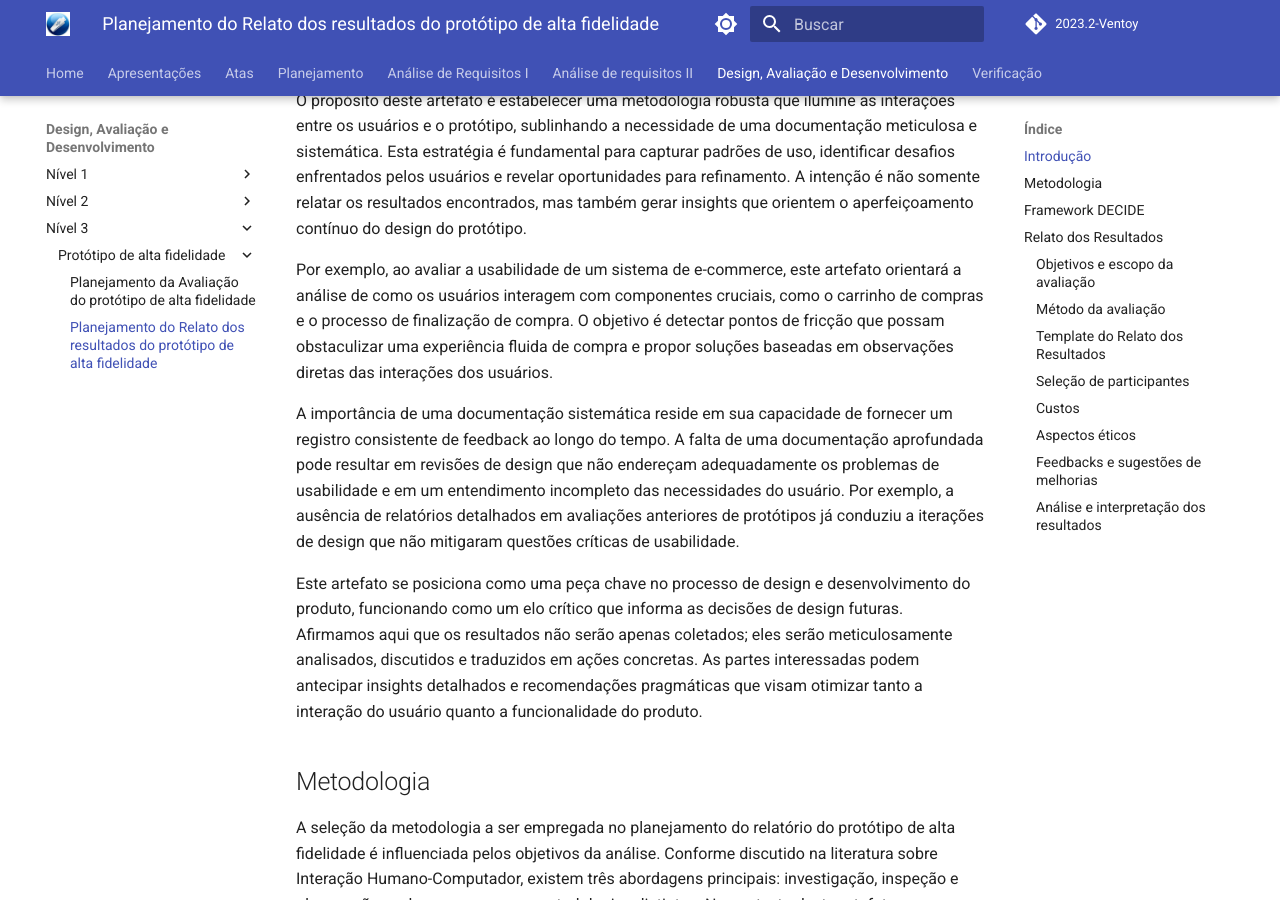
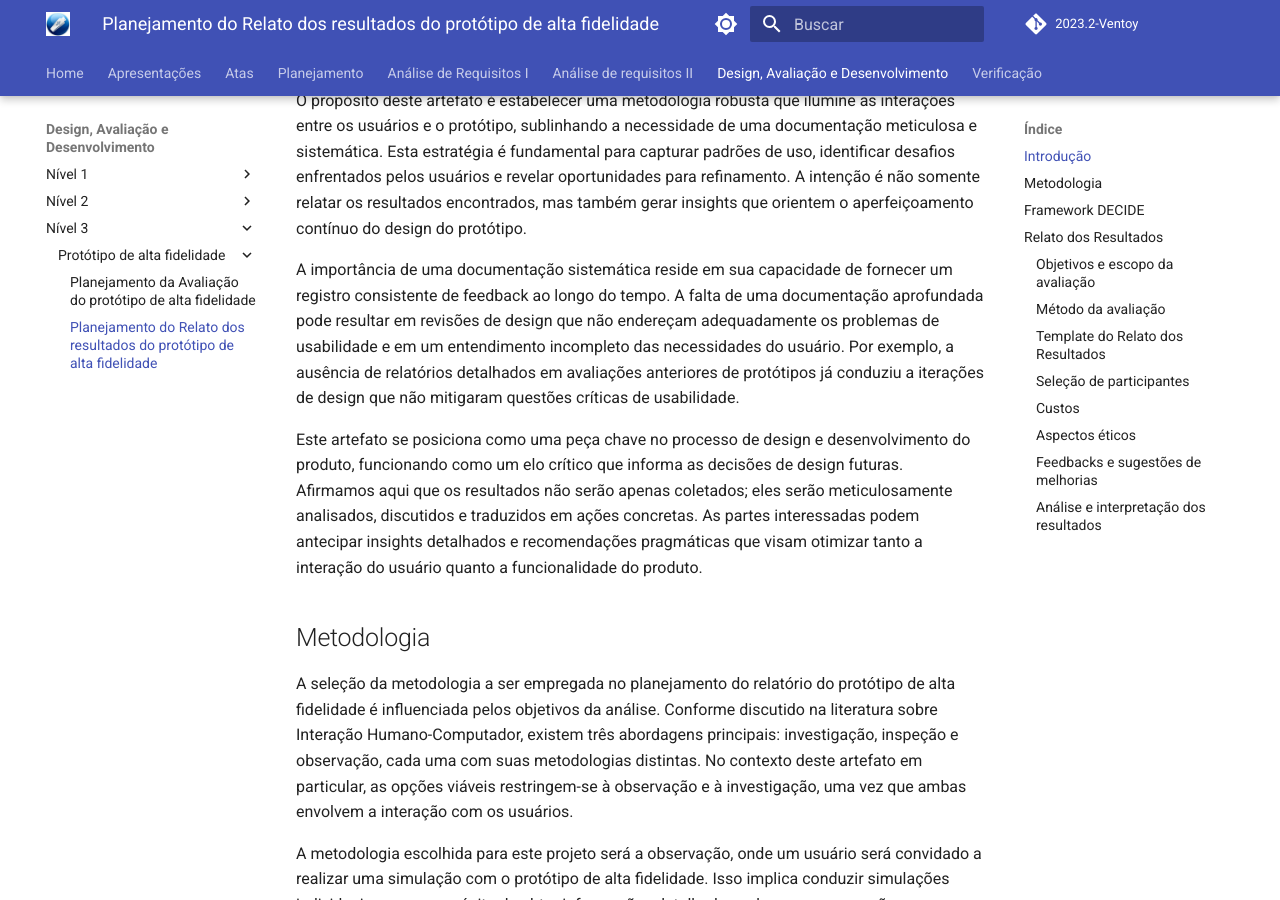
Before and after one commit to Interacao-Humano-Computador/2023.2-Ventoy, an MkDocs documentation site: the page built from docs/DAD/nivel2/prototipoAltaFidelidade/PlanejamentoRelatoPrototipoAltaFidelidade.md, in a window 1280 px wide and 900 px high, scrolled down 351 px. Built offline with MkDocs 1.6.1 and Material for MkDocs 9.7.7, drawn with Linux system fonts in a browser that asks for light colours; comment, search, counter and statistics services are not loaded.

Commit message:
Update PlanejamentoRelatoPrototipoAltaFidelidade.md

```diff
--- a/docs/DAD/nivel2/prototipoAltaFidelidade/PlanejamentoRelatoPrototipoAltaFidelidade.md
+++ b/docs/DAD/nivel2/prototipoAltaFidelidade/PlanejamentoRelatoPrototipoAltaFidelidade.md
@@ -5,8 +5,6 @@
 Este artefato guia a coleta e análise de dados da avaliação de um protótipo de alta fidelidade. Aqui, 'protótipo de alta fidelidade' é entendido como uma representação avançada do produto final que emula interações do usuário e design de interface de forma detalhada, propiciando uma avaliação que espelha a experiência real do usuário.
 
 O propósito deste artefato é estabelecer uma metodologia robusta que ilumine as interações entre os usuários e o protótipo, sublinhando a necessidade de uma documentação meticulosa e sistemática. Esta estratégia é fundamental para capturar padrões de uso, identificar desafios enfrentados pelos usuários e revelar oportunidades para refinamento. A intenção é não somente relatar os resultados encontrados, mas também gerar insights que orientem o aperfeiçoamento contínuo do design do protótipo.
-
-Por exemplo, ao avaliar a usabilidade de um sistema de e-commerce, este artefato orientará a análise de como os usuários interagem com componentes cruciais, como o carrinho de compras e o processo de finalização de compra. O objetivo é detectar pontos de fricção que possam obstaculizar uma experiência fluida de compra e propor soluções baseadas em observações diretas das interações dos usuários.
 
 A importância de uma documentação sistemática reside em sua capacidade de fornecer um registro consistente de feedback ao longo do tempo. A falta de uma documentação aprofundada pode resultar em revisões de design que não endereçam adequadamente os problemas de usabilidade e em um entendimento incompleto das necessidades do usuário. Por exemplo, a ausência de relatórios detalhados em avaliações anteriores de protótipos já conduziu a iterações de design que não mitigaram questões críticas de usabilidade.
 
```
